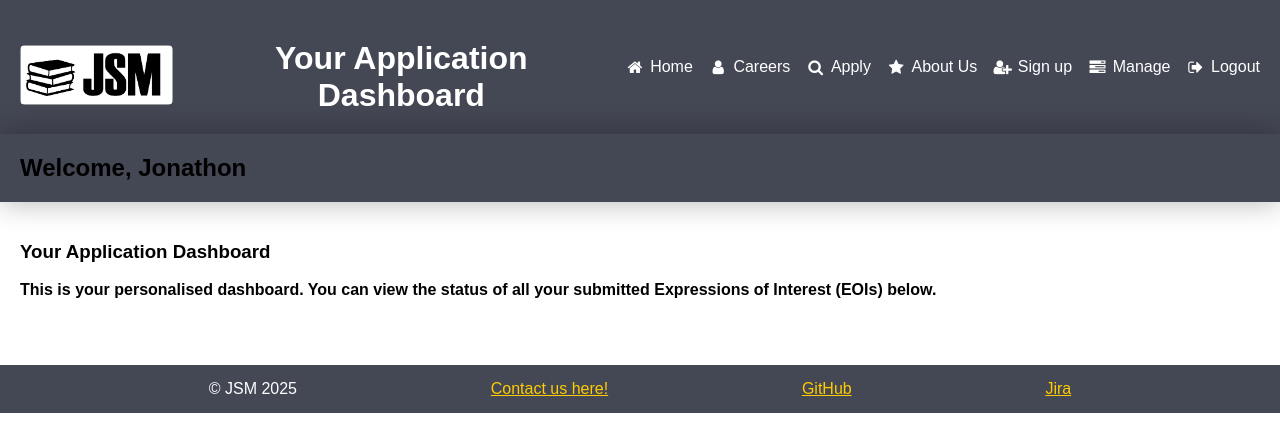
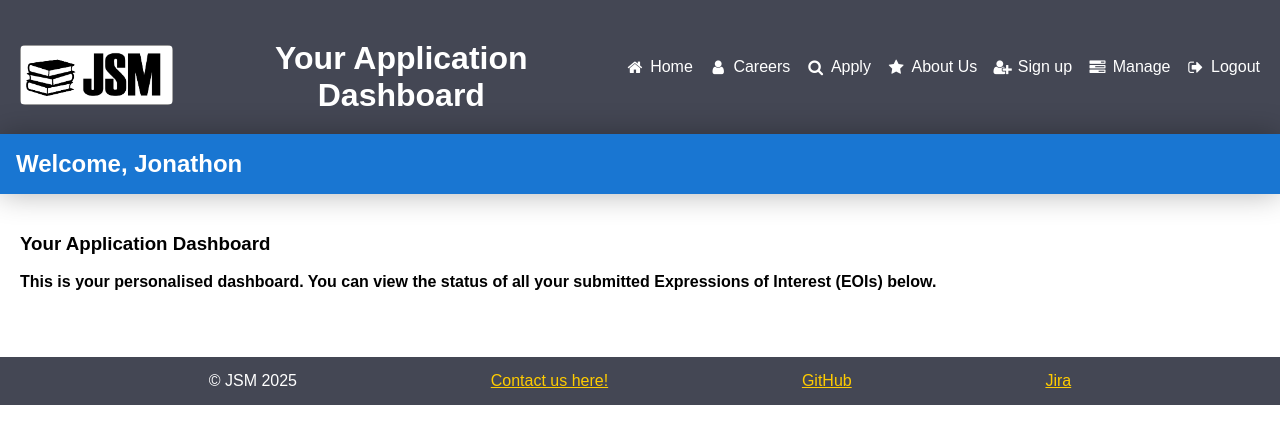
Before and after one commit to mph3196/appliedWebProjectPart2, a PHP site: page /dashboard.php in a window 1280 px wide. Shown: the top 442 px of the page. Run offline with PHP 8.4, Linux system fonts and the light colour scheme; a user stored in the database is signed in.

Commit message:
minor change in dashboard

```diff
--- a/dashboard.php
+++ b/dashboard.php
@@ -32,7 +32,7 @@ if (!$conn) {
 }
 ?>
 
-<header class="user-header">
+<header style="display:flex; justify-content:space-between; align-items:center; background:#1976d2; color:white; padding:1em;">
     <h2 style="margin:0;">Welcome, <?php echo htmlspecialchars($_SESSION['name']); ?></h2>
 </header>
 
```
